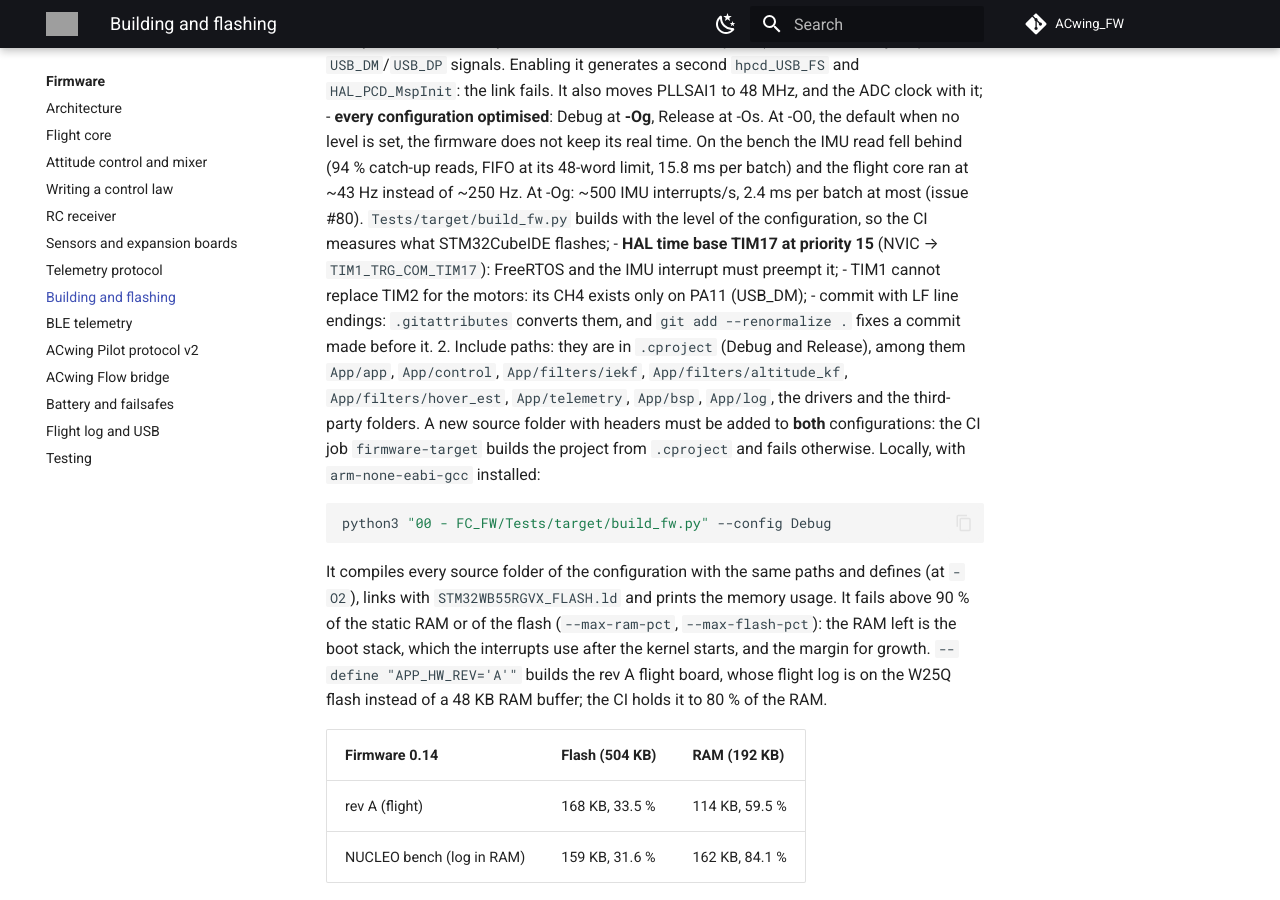
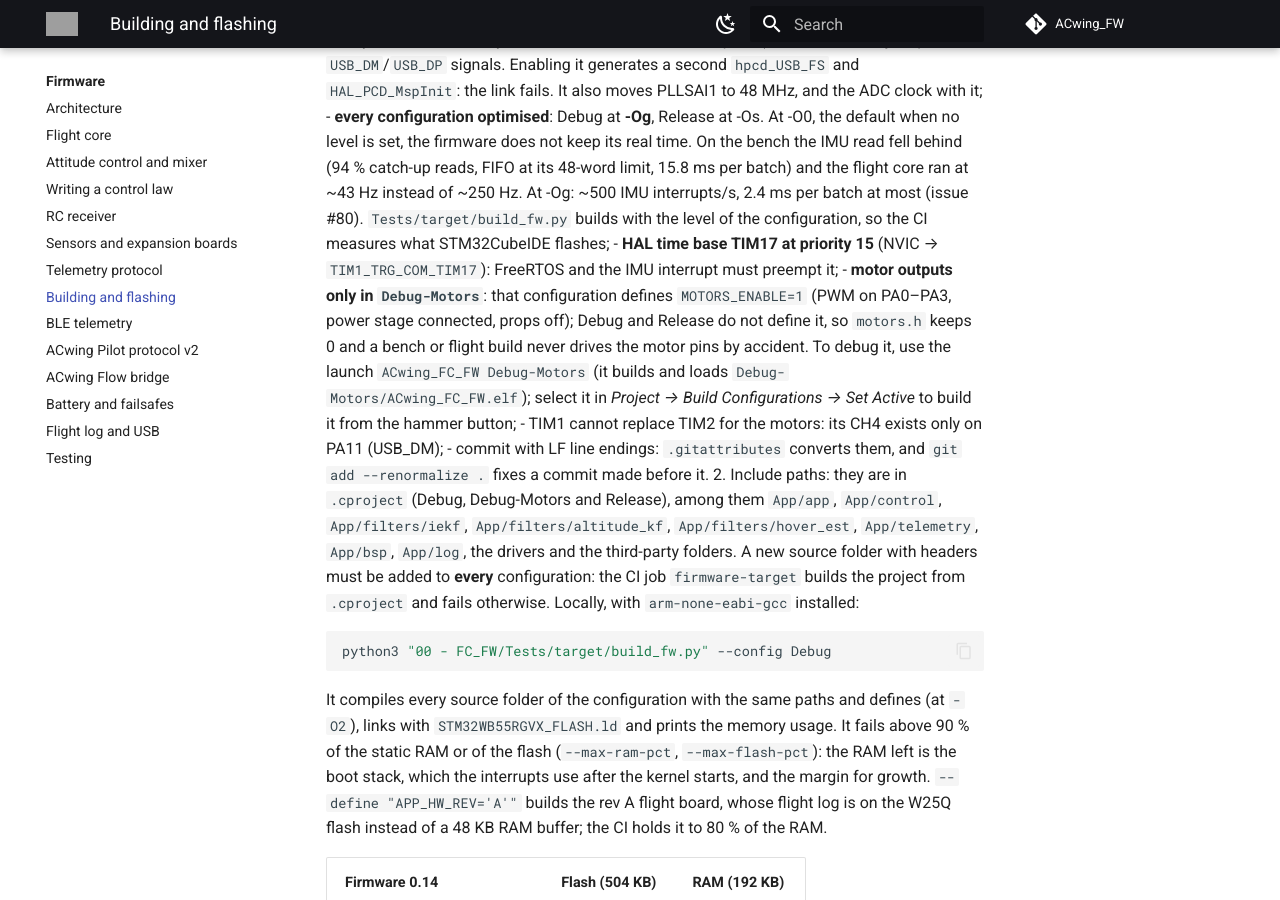
Before and after one commit to ACwing-UAV/ACwing_FW, an MkDocs documentation site: the page built from 03 - Docs/firmware/build.md, in a window 1280 px wide and 900 px high, scrolled down 524 px. Built offline with MkDocs 1.6.1 and Material for MkDocs 9.7.7, drawn with Linux system fonts in a browser that asks for light colours; comment, search, counter and statistics services are not loaded; grey boxes are pictures that could not be loaded.

Commit message:
FC: Debug-Motors build configuration; Debug and Release keep the motor outputs off
da0150b put MOTORS_ENABLE in the shared Debug configuration: every Debug
build drove the motor pins, a rev A with the power stage included.

- .cproject: new configuration Debug-Motors, a copy of Debug (-Og, same
  paths) with MOTORS_ENABLE=1; Debug no longer defines it (motors.h: 0).
- ACwing_FC_FW Debug-Motors.launch: builds and loads
  Debug-Motors/ACwing_FC_FW.elf.
- check_cubemx.py: MOTORS_ENABLE only in Debug-Motors, which must exist
  (fails on the current main: "Debug defines MOTORS_ENABLE", "Debug-Motors
  missing").
- CI: the motors-enabled build uses --config Debug-Motors, so the IDE
  configuration itself is built.
- build.md: the rule and how to use the configuration.

Checked: build_fw.py Debug (no motor_pwm symbols) and Debug-Motors
(MOTORS_ENABLE=1, motor_pwm linked); check_cubemx OK; unique ids.

Co-Authored-By: Claude Opus 5.5 <noreply@anthropic.com>
Claude-Session: https://claude.ai/code/session_01Td5hUZvPAagAsenMgqYCYn

````diff
--- a/03 - Docs/firmware/build.md
+++ b/03 - Docs/firmware/build.md
@@ -25,13 +25,18 @@
      of the configuration, so the CI measures what STM32CubeIDE flashes;
    - **HAL time base TIM17 at priority 15** (NVIC → `TIM1_TRG_COM_TIM17`): FreeRTOS and the IMU interrupt must
      preempt it;
+   - **motor outputs only in `Debug-Motors`**: that configuration defines `MOTORS_ENABLE=1` (PWM on PA0–PA3, power
+     stage connected, props off); Debug and Release do not define it, so `motors.h` keeps 0 and a bench or flight
+     build never drives the motor pins by accident. To debug it, use the launch `ACwing_FC_FW Debug-Motors` (it
+     builds and loads `Debug-Motors/ACwing_FC_FW.elf`); select it in *Project → Build Configurations → Set
+     Active* to build it from the hammer button;
    - TIM1 cannot replace TIM2 for the motors: its CH4 exists only on PA11 (USB_DM);
    - commit with LF line endings: `.gitattributes` converts them, and `git add --renormalize .` fixes a commit
      made before it.
-2. Include paths: they are in `.cproject` (Debug and Release), among them `App/app`, `App/control`,
+2. Include paths: they are in `.cproject` (Debug, Debug-Motors and Release), among them `App/app`, `App/control`,
    `App/filters/iekf`, `App/filters/altitude_kf`, `App/filters/hover_est`, `App/telemetry`, `App/bsp`, `App/log`,
-   the drivers and the third-party folders. A new source folder with headers must be added to **both**
-   configurations: the CI job `firmware-target` builds the project from `.cproject` and fails otherwise.
+   the drivers and the third-party folders. A new source folder with headers must be added to **every**
+   configuration: the CI job `firmware-target` builds the project from `.cproject` and fails otherwise.
    Locally, with `arm-none-eabi-gcc` installed:
 
    ```bash
````
Also changed, not shown: 4 other files.
